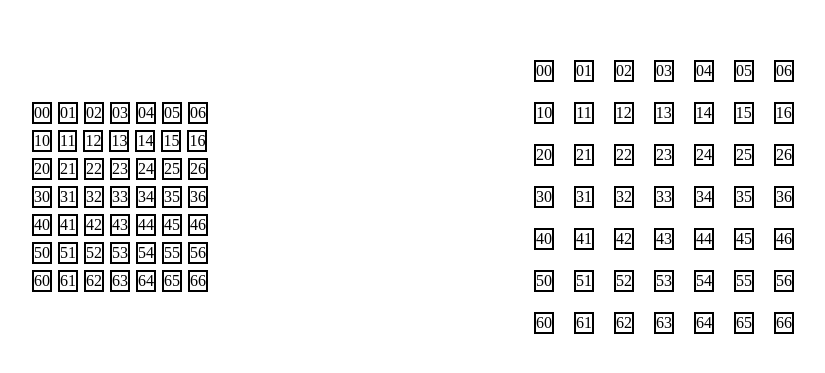
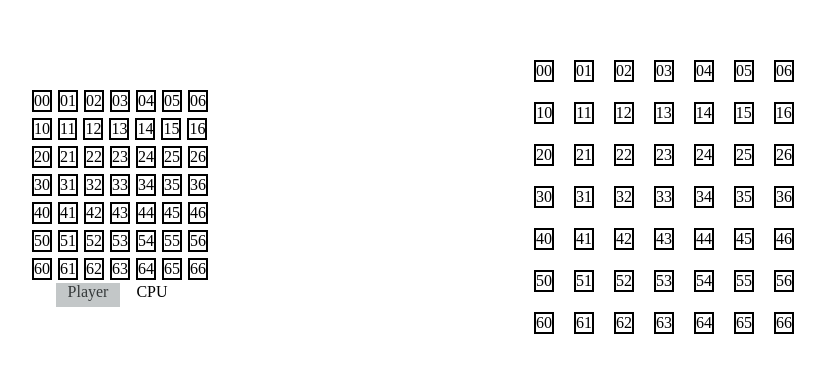
Before and after one commit to jjcl16/battleShip, a website built with webpack: page dist/index.html in a window 1280 px wide. Shown: the part 195-568 px from the top of the page, without its empty margins (136-961 px from the left). Built offline with nearby package versions, Linux system fonts and the light colour scheme.

Commit message:
first test of cpu Attack: hit player a ship

```diff
--- /dev/null
+++ b/src/cpuPlays.js
@@ -0,0 +1,6 @@
+const cpuPlays = (player) => {
+
+    console.log(player.playerGameboard.receiveAttack(2,3));
+}
+
+module.exports = cpuPlays;
--- a/src/domInit.js
+++ b/src/domInit.js
@@ -1,17 +1,17 @@
-const { forEach } = require("lodash");
 const Player = require("./player");
-//const callAttack = require("./attack")
+const cpuPlays = require("./cpuPlays");
+
 const xSize = 7;
 const ySize = 7;
 const player = Player(xSize,ySize);
 const cpu = Player(xSize,ySize);
-
 const cpuShipA = cpu.ships[0];
 const cpuShipB = cpu.ships[1];
 const cpuShipC = cpu.ships[2];
 const cpuShipD = cpu.ships[3];
 const cpuShipE = cpu.ships[4];
 
+let moves = 1;
 
 const domInit = () => {
 
@@ -42,8 +42,24 @@ const domInit = () => {
     const playerBoard  = document.createElement("div");
     playerBoard.setAttribute("id", "playerBoard");
 
+    // who plays switch
     const whoPlaysConstainer = document.createElement("div");
     whoPlaysConstainer.setAttribute("id", "whoPlaysContainer");
+
+    const playerSelection = document.createElement("div");
+    playerSelection.classList.add("selection");
+    playerSelection.textContent = "Player";
+
+    const cpuSelection = document.createElement("div");
+    cpuSelection.classList.add("selection");
+    cpuSelection.textContent = "CPU";
+
+    const selector = document.createElement("div");
+    selector.setAttribute("id","selector");
+
+    whoPlaysConstainer.appendChild(playerSelection);
+    whoPlaysConstainer.appendChild(cpuSelection);
+    whoPlaysConstainer.appendChild(selector);
 
     // payerboard and whoPlaysContainer append to sidebar
     sidebar.appendChild(playerBoard);
@@ -91,14 +107,18 @@ const callAttack = (e) => {
     const board = shipElement.id[0];
     const x = shipElement.id[1];
     const y = shipElement.id[2];
+    if(moves%2){
+        // remove event listener
+        shipElement.removeEventListener("click",callAttack)
+        shipElement.classList.add("attackedZone");
 
-    // remove event listener
-    shipElement.removeEventListener("click",callAttack)
-    shipElement.classList.add("attackedZone");
+        const hitAShip = cpu.playerGameboard.receiveAttack(x,y);
+        (!hitAShip) ? console.log("miss hit") : attackedShip(hitAShip, shipElement);
+        console.log(cpu.playerGameboard);
+        moves++;
+        callCpu();
+    }
 
-    const hitAShip = cpu.playerGameboard.receiveAttack(x,y);
-    (!hitAShip) ? console.log("miss hit") : attackedShip(hitAShip, shipElement);
-    console.log(cpu.playerGameboard)
 }
 
 const attackedShip = (ship, shipElement) => {
@@ -149,3 +169,8 @@ const markAsSunkCpuShip = (shipSelector) =>{
         element.classList.add("sunkShip");
     })
 }
+
+const callCpu = () => {
+    cpuPlays(player);
+    moves++;
+}
--- a/src/index.js
+++ b/src/index.js
@@ -1,4 +1,7 @@
 require("./styles/style.css");
 const Dom = require("./domInit");
+const cpuPlays = require("./cpuPlays")
 
+
+//cpuPlays();
 Dom();
--- a/src/styles/style.css
+++ b/src/styles/style.css
@@ -1,6 +1,8 @@
 .attackElement{
     border: 2px solid black;
     margin: 10px;
+    background-color: white;
+    transition: all 0.7s;
 }
 
 .playerBoardElement {
@@ -48,9 +50,38 @@ body {
 
 .hitShip {
     background-color: rgb(255, 0, 0);
-    transition: all 0.3;
+
 }
 
 .sunkShip {
     background-color: black;
 }
+
+#whoPlaysContainer{
+    display: flex;
+    justify-content: space-between;
+    position: relative;
+    width: 40%;
+    height: 3vh;
+}
+
+.selection{
+    z-index: 1;
+    text-justify: center;
+    text-align: center;
+    width: 50%;
+}
+
+#selector {
+    position: absolute;
+    background-color: rgba(121, 130, 131, 0.444);
+    width: 50%;
+    height: 100%;
+    z-index: 2;
+    left: 0%;
+    transition: all 1s ease-in-out
+}
+
+#selector.cpu {
+    left: 50%;
+}
```
Also changed, not shown: dist/runtime.bundle.js, 1 other file.
